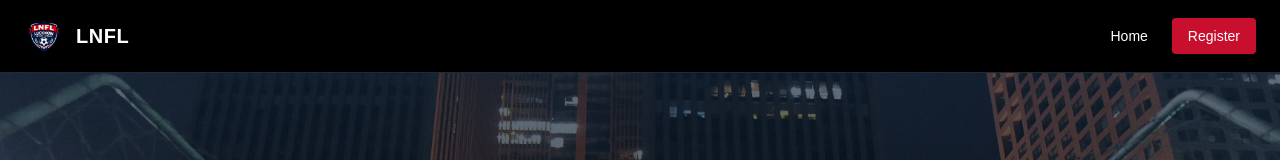
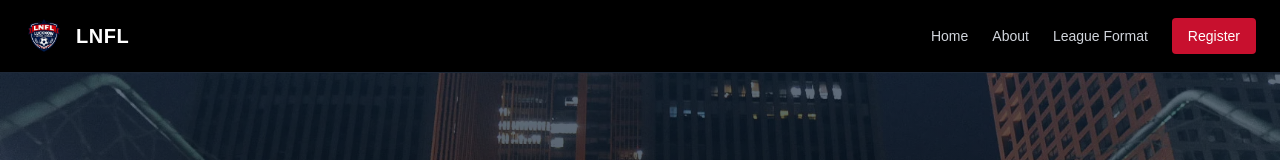
Before and after one commit to Starandstrip/lnfl-website, a Next.js app: page / in a window 1280 px wide. Shown: the top 160 px of the page. Built offline with nearby package versions, Linux system fonts and the light colour scheme.

Commit message:
Add header navigation for About and League Format pages

```diff
--- a/src/components/Header.js
+++ b/src/components/Header.js
@@ -3,7 +3,7 @@ import Image from "next/image";
 
 export default function Header() {
   return (
-    <header className="bg-black text-white border-b border-gray-800">
+    <header className="bg-black border-b border-gray-800">
       <div className="max-w-7xl mx-auto px-6 py-4 flex items-center justify-between">
 
         {/* Logo */}
@@ -15,7 +15,7 @@ export default function Header() {
             height={40}
             priority
           />
-          <span className="text-xl font-bold tracking-wide">
+          <span className="text-white text-xl font-bold tracking-wide">
             LNFL
           </span>
         </Link>
@@ -24,9 +24,23 @@ export default function Header() {
         <nav className="flex items-center gap-6 text-sm font-medium">
           <Link
             href="/"
-            className="text-white hover:text-red-600 transition"
+            className="text-gray-300 hover:text-white transition"
           >
             Home
+          </Link>
+
+          <Link
+            href="/about"
+            className="text-gray-300 hover:text-white transition"
+          >
+            About
+          </Link>
+
+          <Link
+            href="/format"
+            className="text-gray-300 hover:text-white transition"
+          >
+            League Format
           </Link>
 
           <Link
```
